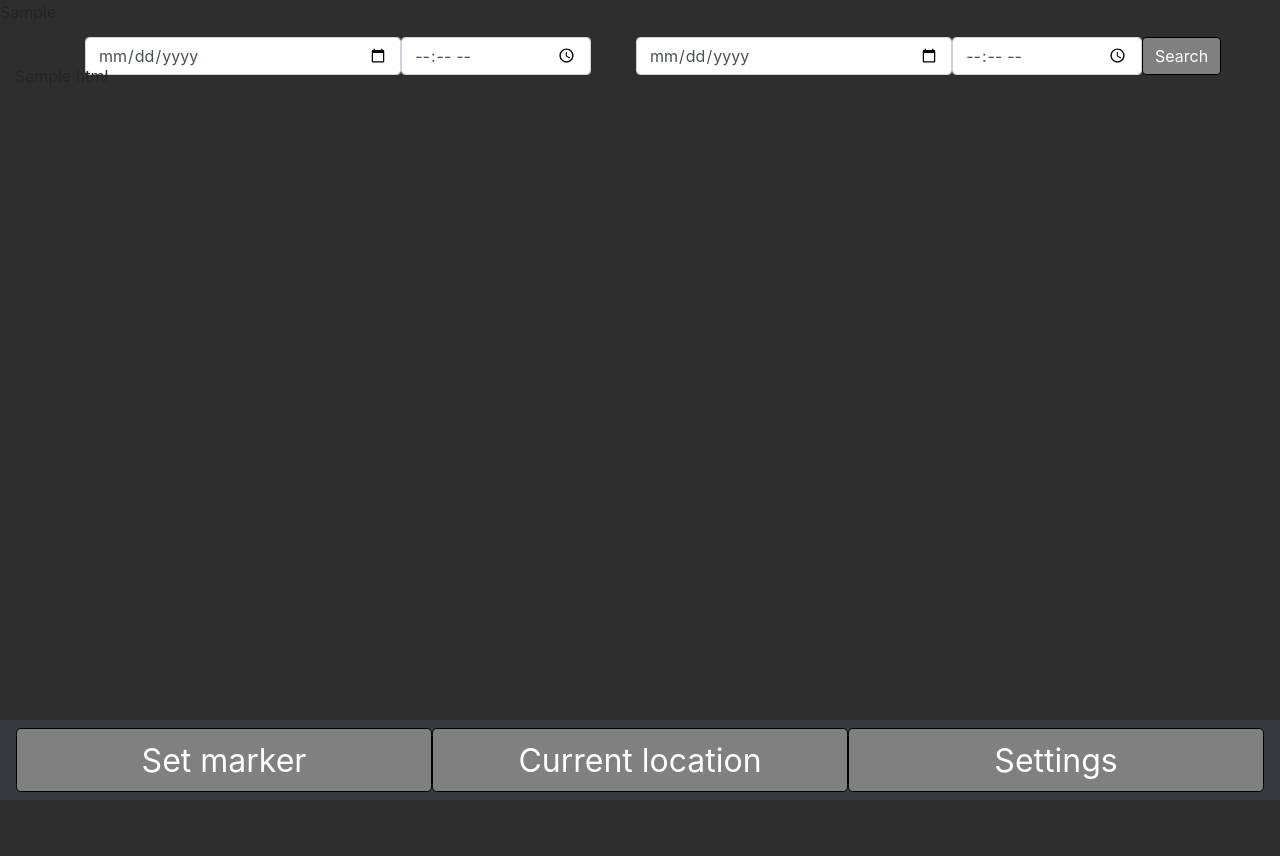
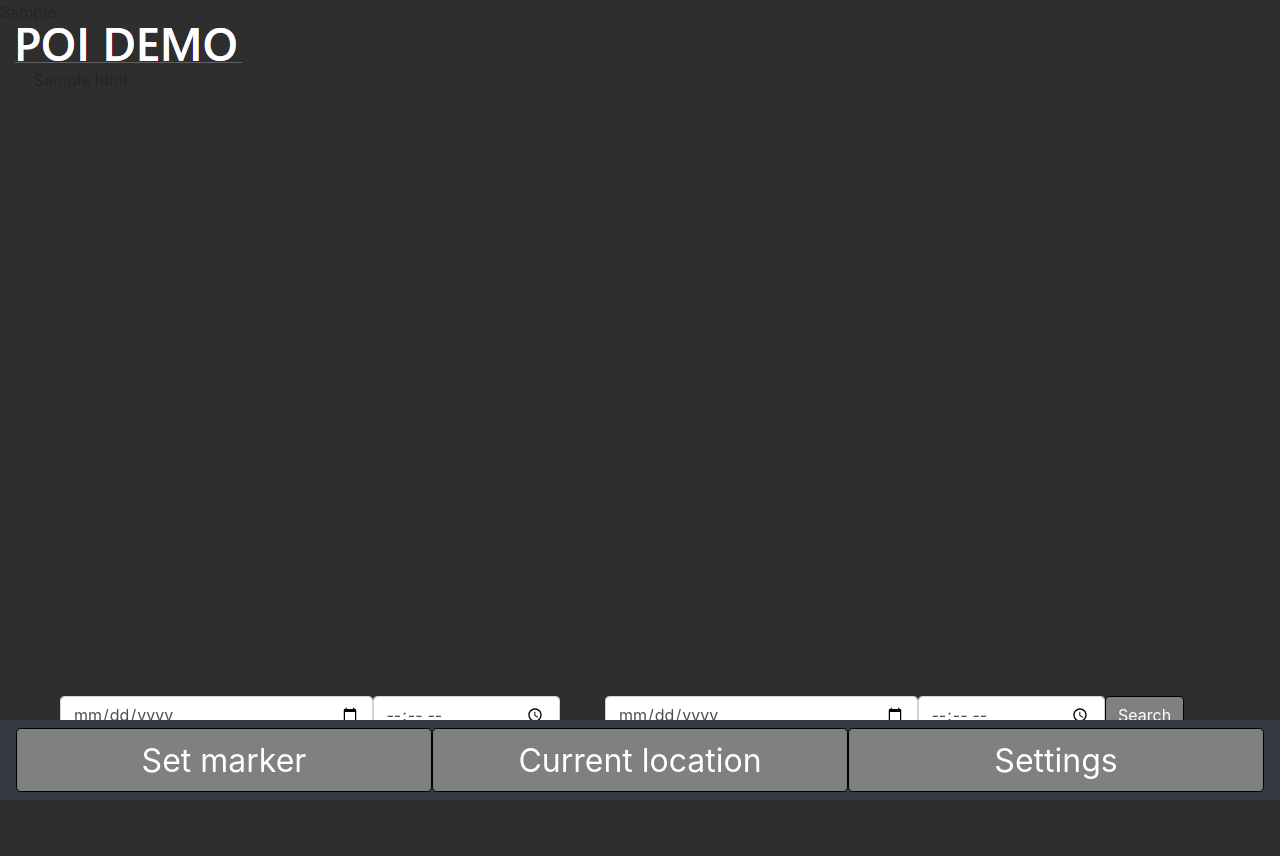
Before and after one commit to MTBorg/Place-of-interest, a Flask app: template server/templates/index.html in a window 1280 px wide. Before the commit the page ends 800 px from the top, so only its background shows below. Run offline with Flask 2, Linux system fonts and the light colour scheme; the template is opened without the code that fills it: most values are stand-ins (such as "Sample title", 1, 10 or a date in 2020); some libraries are stand-ins or nearby versions.

Commit message:
Fixed search function
Added the logo and fixed the search function.

```diff
--- a/server/run.py
+++ b/server/run.py
@@ -130,6 +130,7 @@ def renderMap():
         style=(
             "height:100%;"
             "width:100%;"
+			"border-radius: 4px;"
             "top:0;"
             "left:0;"
             "position: absolute;"
--- a/server/static/css/styles.css
+++ b/server/static/css/styles.css
@@ -1,14 +1,21 @@
 html{
 	height: 100%;
+	margin-left: 0% !important;
+	margin-right: 0% !important;
+}
+body{
+	width: 100% !important;
+	height: 100%;
+	background-color: rgba(34, 34, 34, 0.945) !important;
+}
+.container-fluid{
+	width: 100% !important;
 }
 .date-margin{
+	margin: 0 auto !important;
 	height: 100%;
 	text-align: left;
 	width: 100% !important;
-	padding-top: 1% !important;
-	padding-left:0px !important;
-	margin: auto !important;
-	margin-left: 40px !important;
 }
 
 .date{
@@ -21,20 +28,27 @@ html{
 	float: left !important;
 }
 #Cont{
-	float: left;
 	height: 100%;
 }
-#row1{
+#row0{
 	height: 5%;
 }
+
+#row1{
+	height: 79%;
+	margin: auto !important;
+	width: 100% !important;
+	padding: 4px;
+}
 #row2{
-	height: 85%;
+	height: 5%;
+
 }
 #row2col1{
 	height: 100%;
 }
 #row3{
-	height: 10%;
+	height: 15% !important;
 }
 #row3col1{
 	height: 100%;
@@ -67,13 +81,10 @@ html{
 	width: 29%;
 	height: 100%;
 }
-body{
-	background-color: rgba(34, 34, 34, 0.945) !important;
-	height: 100% !important;
-	;
-}
+
 .col-height{
 	height: 100%;
+
 }
 .navbar{
 	height: 10%;
--- a/server/templates/index.html
+++ b/server/templates/index.html
@@ -10,7 +10,17 @@
     </head>
     <body id="body1" onload="getLocation()"> <!--Sets the background color -->
         <div class="container-fluid" id ="Cont"> <!-- contains the gridsystem-->
-            <div class="row" id="row1" > <!-- The row in which the column is placed -->
+		    <div class="row" id="row0" > <!-- The row in which the column is placed -->
+                <div class="col-sm-12 col-height" ><!-- Column making the map adjustable to differnt devices-->
+                    <img src="static\Logo.PNG" alt="Logo">
+				</div>
+            </div>
+			<div class="row" id="row1" > <!-- The row in which the column is placed -->
+                <div class="col-sm-12 col-height" ><!-- Column making the map adjustable to differnt devices-->
+                    {{sndmap.html}}
+				</div>
+            </div>
+            <div class="row" id="row2" > <!-- The row in which the column is placed -->
                 <!-- WRITE FILE TO SEND DATA TO IN ACTION = "DESINTATION HERE" CONNECT THIS TO BACKEND-->
                 <div class="col-sm-12 col-lg-12 date-margin">
 				<form method="post" id="date-form" action="">
@@ -25,11 +35,7 @@
                 </div>
 
             </div>
-            <div class="row" id="row2" > <!-- The row in which the column is placed -->
-                <div class="col-sm-12 col-height" ><!-- Column making the map adjustable to differnt devices-->
-                    {{sndmap.html}}
-				</div>
-            </div>
+
             <div class="row " id="row3"> <!-- The row in which the column is placed -->
 				<div class="col-sm-12 col-height" ><!-- Column making the map adjustable to differnt devices-->
                     <nav class="navbar navbar-expand fixed-bottom navbar-dark bg-dark"> <!-- Menu in the bottom of the page -->
```
Also changed, not shown: server/static/Logo.PNG (added).
